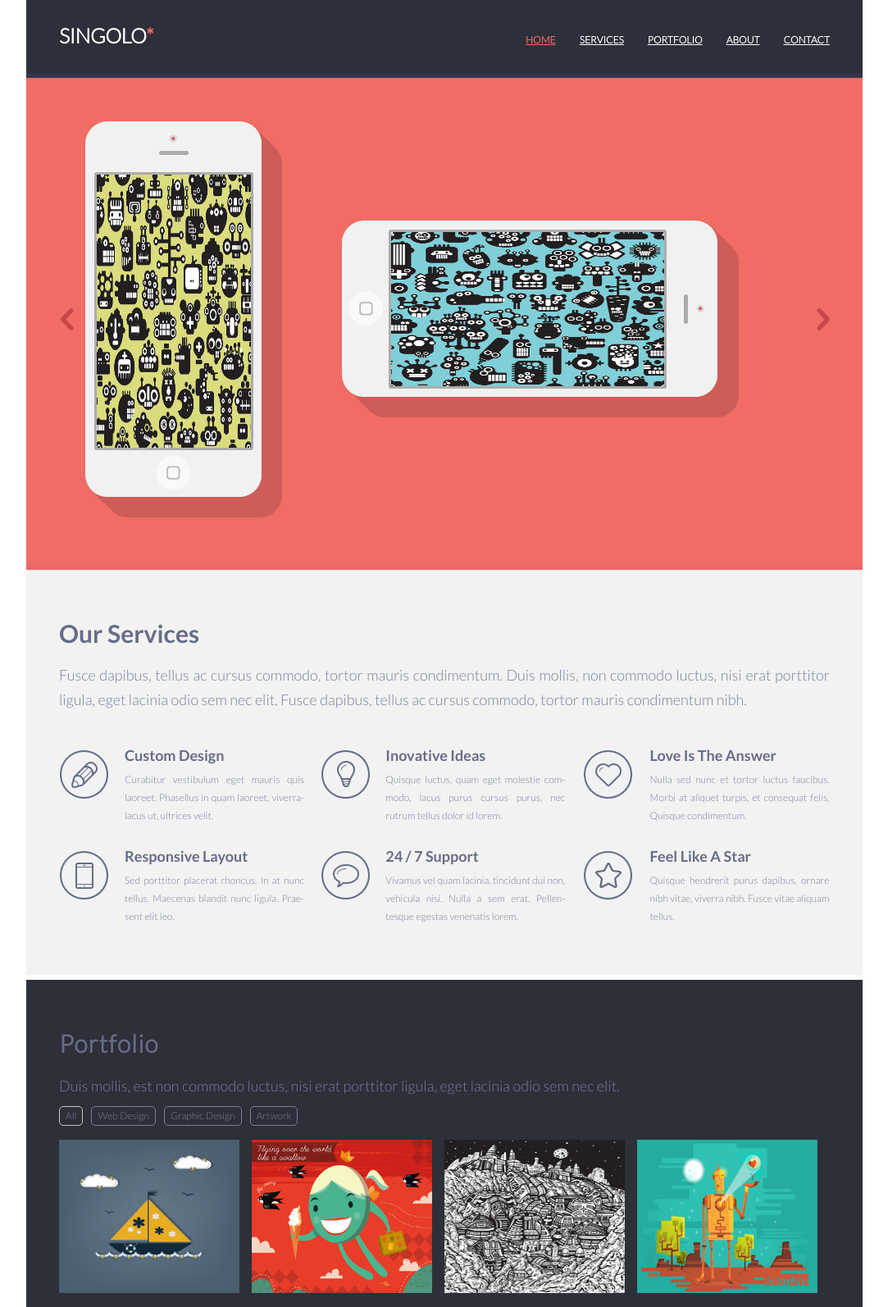
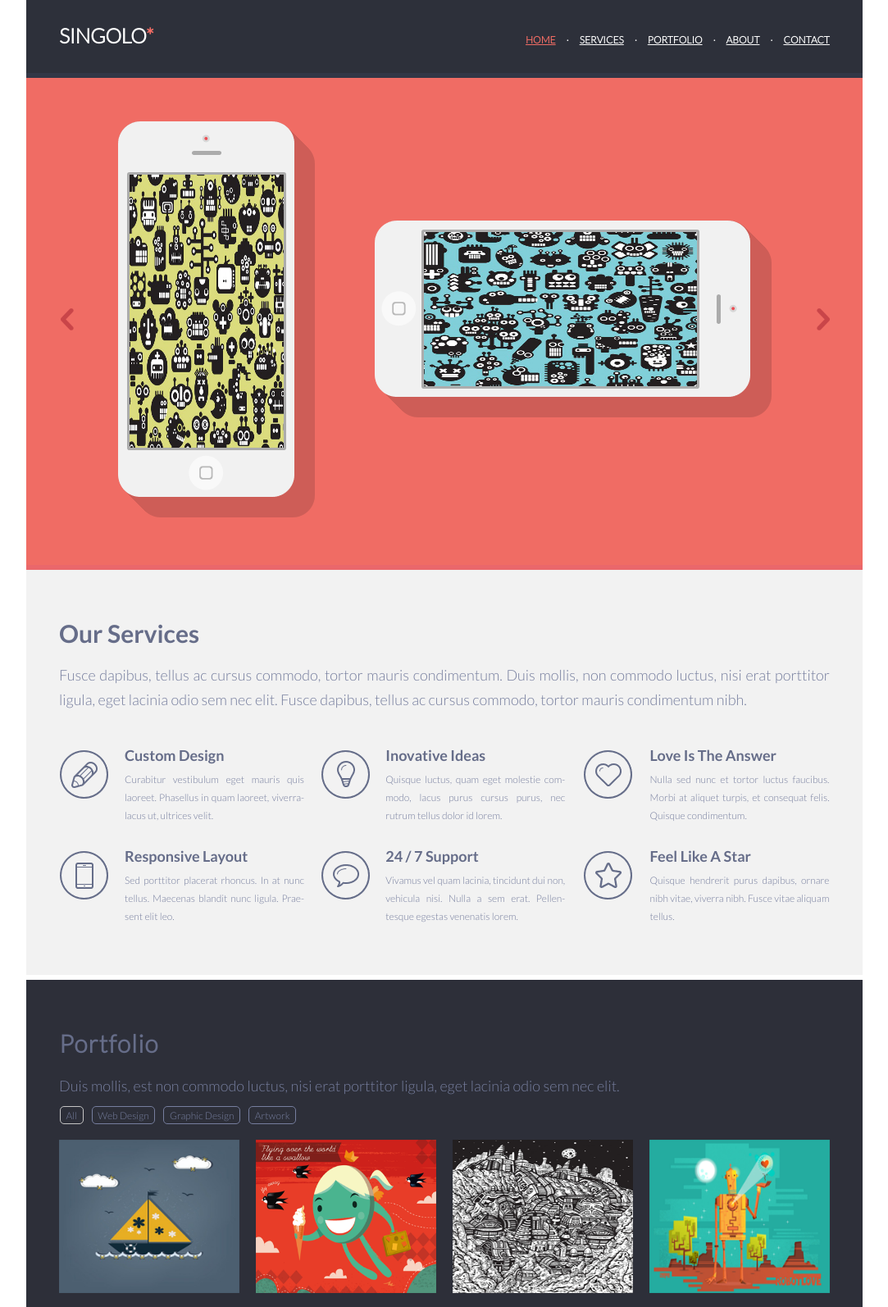
Before and after one commit to Featurist505095/singolo, a plain HTML site: page index.html in a window 1280 px wide. Shown: the top 1594 px of the page at 82% size, without its empty margins (98-1181 px from the left). Drawn offline with Linux system fonts and the light colour scheme.

Commit message:
feat: redesign new layout by 19.03

```diff
--- a/index.html
+++ b/index.html
@@ -13,9 +13,13 @@
         <h1>SINGOLO<span class="red">*</span></h1>
         <menu>
           <div class="selected"><a href="#home">HOME</a></div>
+          <div>·</div>
           <div class=""><a href="#services">SERVICES</a></div>
+          <div>·</div>
           <div class=""><a href="#portfolio">PORTFOLIO</a></div>
+          <div>·</div>
           <div class=""><a href="#about">ABOUT</a></div>
+          <div>·</div>
           <div class=""><a href="#contact">CONTACT</a></div>
         </menu>
       </header>
--- a/singolo.css
+++ b/singolo.css
@@ -11,6 +11,11 @@
 * {
   margin: 0px;
   padding: 0px;
+}
+
+@media (min-width: 480px) and (max-width: 1020px) {
+  body {
+  }
 }
 
 #top_wrapper {
@@ -53,6 +58,14 @@ header h1 .red {
   padding-top: 46px;
   font-size: 12px;
   line-height: 6px;
+}
+
+#top_wrapper header menu div {
+  color: #ffffff;
+  font-family: 'Lato';
+  font-weight: 700;
+  text-align: left;
+  cursor: pointer;
 }
 
 #top_wrapper header menu div a {
@@ -105,7 +118,7 @@ header h1 .red {
 
 .slider .vertical .phone {
   position: absolute;
-  left: 70px;
+  left: 110px;
   top: 52px;
   border-radius: 5px;
 }
@@ -119,7 +132,7 @@ header h1 .red {
   width: 188px;
   height: 333px;
   display: inherit;
-  left: 86px;
+  left: 126px;
   top: 118px;
   z-index: 5;
   box-shadow: 0px 0px 0px 3px #acacac;
@@ -133,7 +146,7 @@ header h1 .red {
 
 .slider .horizontal .phone {
   position: absolute;
-  left: 384px;
+  left: 424px;
   top: 173px;
   border-radius: 5px;
 }
@@ -147,7 +160,7 @@ header h1 .red {
   width: 333px;
   height: 188px;
   display: inherit;
-  left: 445px;
+  left: 485px;
   top: 188px;
   z-index: 5;
   box-shadow: 0px 0px 0px 3px #acacac;
@@ -250,9 +263,7 @@ header h1 .red {
 
 .portfolio header {
   margin: 0px auto;
-  padding-top: 68px;
-  padding-left: 40px;
-  padding-right: 40px;
+  padding: 68px 40px 2px;
   background-color: #2d2f39;
 }
 
@@ -281,6 +292,7 @@ header h1 .red {
 .portfolio header menu {
   display: flex;
   padding-bottom: 17px;
+  padding-left: 1px;
   font-size: 12px;
   line-height: 22px;
   color: #767e9e;
@@ -290,9 +302,10 @@ header h1 .red {
 }
 
 .portfolio header .menu_buttons {
+  height: 22px;
   display: block;
   box-sizing: border-box;
-  padding: 0px 7px;
+  padding: 0px 6.6px;
   margin-right: 10px;
   border: 1px solid #767e9e;
   border-radius: 5px;
@@ -307,7 +320,7 @@ header h1 .red {
 .portfolio main {
   height: 620px;
   padding-left: 40px;
-  padding-right: 40px;
+  padding-right: 20px;
   padding-bottom: 54px;
   background-color: #2d2f39;
   box-shadow: 0px -6px 0px 0px #323746 inset;
@@ -324,7 +337,7 @@ header h1 .red {
 
 .portfolio main .content img {
   margin-bottom: 20px;
-  margin-right: 15px;
+  margin-right: 20px;
 }
 
 .portfolio main .content img.none {
```
